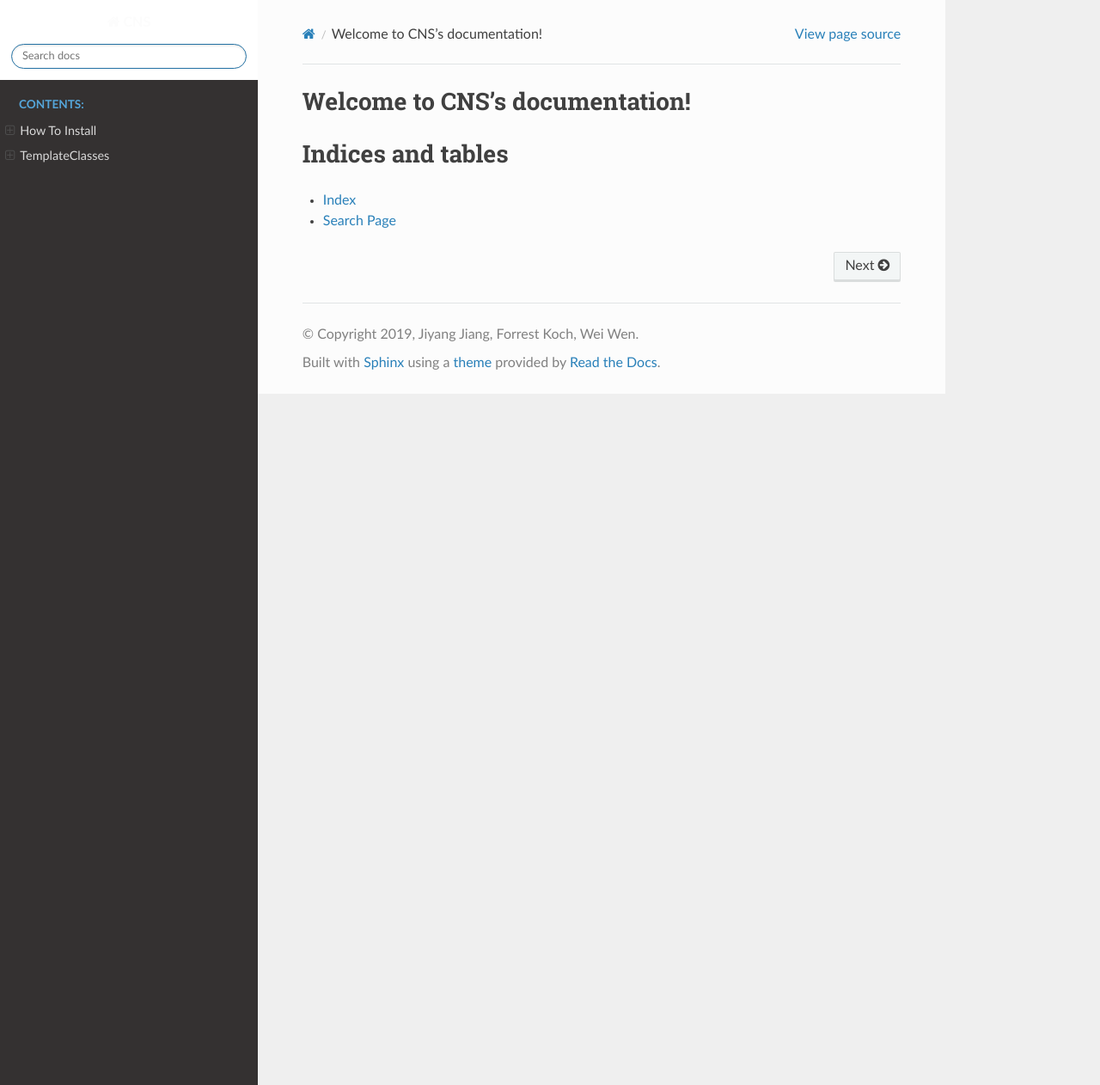
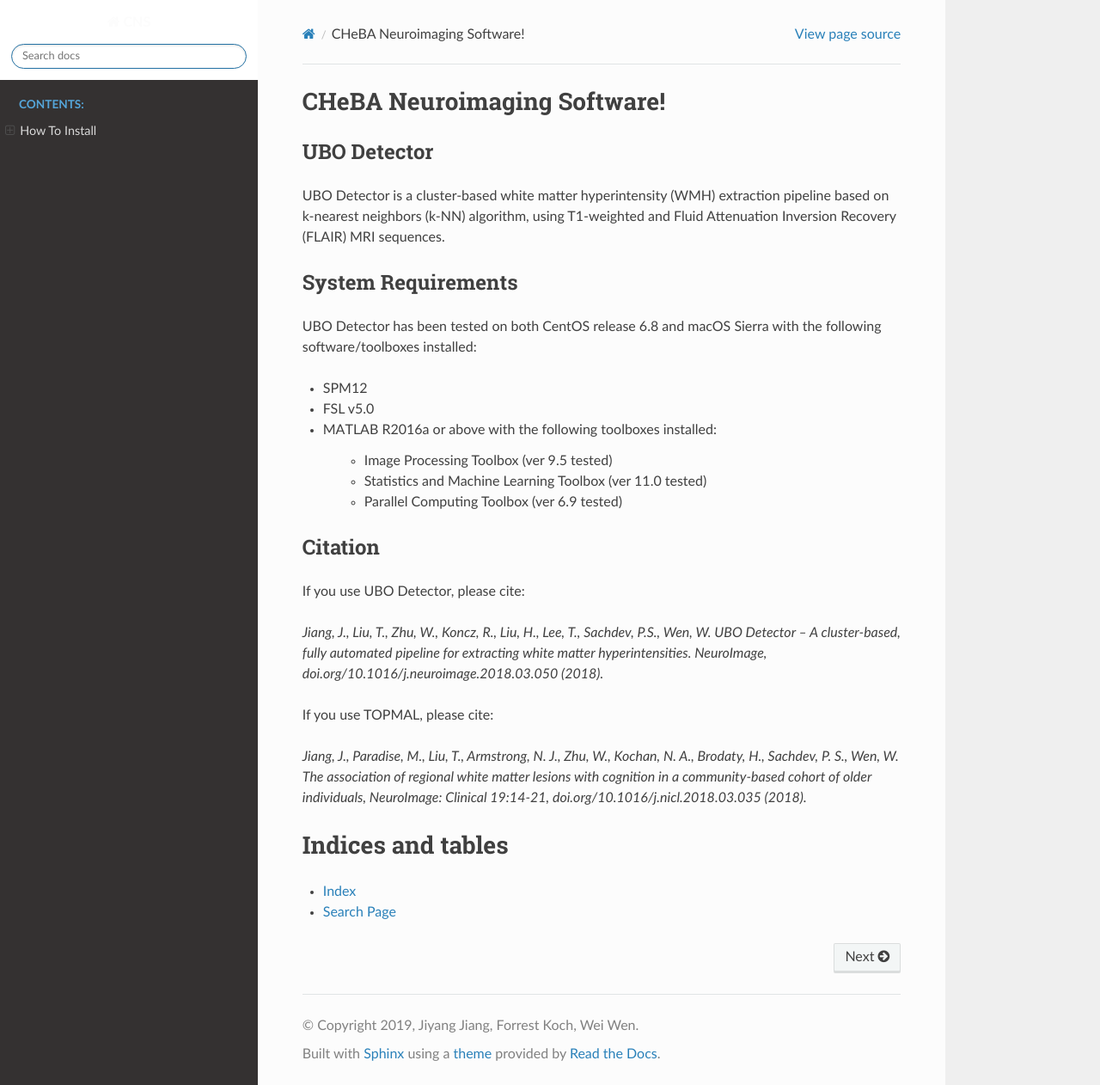
Before and after one commit to cheba-nil/CNS, a Sphinx documentation site: the page built from docs/source/index.rst, in a window 1280 px wide and 1262 px high. Shown: the whole window at 86% size. Built offline with Sphinx 7.4.7 and the Read the Docs theme 2.0.0, drawn with Linux system fonts in a browser that asks for light colours.

Commit message:
working on documentation

```diff
--- a/docs/source/index.rst
+++ b/docs/source/index.rst
@@ -3,8 +3,36 @@
    You can adapt this file completely to your liking, but it should at least
    contain the root `toctree` directive.
 
-Welcome to CNS's documentation!
+CHeBA Neuroimaging Software!
 ===============================
+UBO Detector
+------------
+
+UBO Detector is a cluster-based white matter hyperintensity (WMH) extraction pipeline based on k-nearest neighbors (k-NN) algorithm, using T1-weighted and Fluid Attenuation Inversion Recovery (FLAIR) MRI sequences.
+
+System Requirements
+--------------------
+
+UBO Detector has been tested on both CentOS release 6.8 and macOS Sierra with the following software/toolboxes installed:
+
+- SPM12
+- FSL v5.0
+- MATLAB R2016a or above with the following toolboxes installed\:
+
+    - Image Processing Toolbox (ver 9.5 tested)
+    - Statistics and Machine Learning Toolbox (ver 11.0 tested)
+    - Parallel Computing Toolbox (ver 6.9 tested)
+
+Citation
+---------
+
+If you use UBO Detector, please cite:
+
+*Jiang, J., Liu, T., Zhu, W., Koncz, R., Liu, H., Lee, T., Sachdev, P.S., Wen, W. UBO Detector – A cluster-based, fully automated pipeline for extracting white matter hyperintensities. NeuroImage, doi.org/10.1016/j.neuroimage.2018.03.050 (2018).*
+
+If you use TOPMAL, please cite:
+
+*Jiang, J., Paradise, M., Liu, T., Armstrong, N. J., Zhu, W., Kochan, N. A., Brodaty, H., Sachdev, P. S., Wen, W. The association of regional white matter lesions with cognition in a community-based cohort of older individuals, NeuroImage: Clinical 19:14-21, doi.org/10.1016/j.nicl.2018.03.035 (2018).*
 
 .. toctree::
    :hidden:
```
Also changed, not shown: other parts of docs/source/index.rst (+0 -1 lines).
